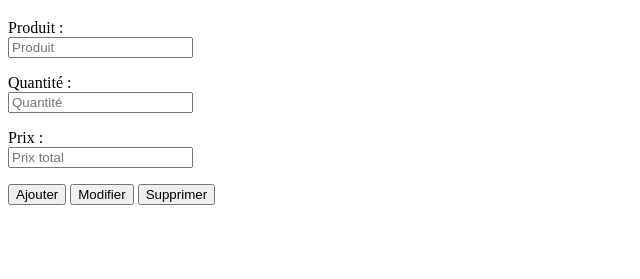
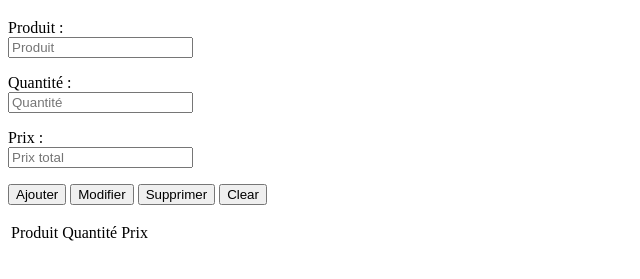
Before and after one commit to Boubacarkonate/exo_locaStorage, a plain HTML site: page index.html in a window 1280 px wide. Both pictures are taken after a click on the button "Ajouter". Shown: the part 61-340 px from the top of the page, without its empty margins (0-640 px from the left). Drawn offline with Linux system fonts and the light colour scheme.

Commit message:
function clear

```diff
--- a/index.html
+++ b/index.html
@@ -5,7 +5,7 @@
     <meta name="viewport" content="width=device-width, initial-scale=1.0">
     <title>Local Storage</title>
 </head>
-<body>
+<body onload="afficher()">
     <h1>Liste de courses</h1>
     <form action="" method="post">
         <p>
@@ -27,8 +27,12 @@
             <input type="button" value="Ajouter" onclick="ajouter()">
             <input type="button" value="Modifier" onclick="modifier()">
             <input type="button" value="Supprimer" onclick="supprimer()">
+            <input type="button" value="Clear" onclick="clear1()">
         </p>
     </form>
+    <table id="display">
+
+    </table>
 
     <script src="./index.js"></script>
 </body>
--- a/index.js
+++ b/index.js
@@ -1,21 +1,27 @@
 function ajouter(){
+    //récupération des valeurs contenues dans les inputs
     let produit = document.getElementById("prod").value
     let quantite = document.getElementById("qte").value
     let prix = document.getElementById("prix").value
     let pInfo = {"qte": quantite,                       //ce json correspondra à la value du localStorage & sessionStorage
                 "prix": prix};
-    console.log(pInfo);
-                        //key       //valeur
+    // console.log(pInfo);
+                        //key       //valeur       =>  localstorage
     localStorage.setItem(produit, JSON.stringify(pInfo))
     sessionStorage.setItem(prix,JSON.stringify(pInfo))
     sessionStorage.setItem(produit,JSON.stringify(pInfo))
 
+    //A l'ajout les inputs suivants seront vidés
     // document.getElementById("prod").value = ""
     // document.getElementById("qte").value  = ""
     // document.getElementById("prix").value = ""
 
+    afficher()
+
 }
 
+
+//pour modifier, je clique sur le bouton modifier, ensuite j'écris mes nouvelles données, puis je valide avec le bouton ajouter
 function modifier(){
     let produit = document.getElementById("prod").value
     let quantite = document.getElementById("qte").value
@@ -32,6 +38,7 @@ function modifier(){
     let prixModifie = JSON.parse(localStorage.getItem(prix))
     console.log(prixModifie);
 
+    afficher()
 
 }
 
@@ -46,4 +53,30 @@ function supprimer(){
     document.getElementById("qte").value = ""
     sessionStorage.removeItem(prix)
     document.getElementById("prix").value = ""
+
+    afficher()
 }
+
+function clear1(){                      //attention clear() est nom réservé =
+    localStorage.clear()
+
+    afficher()
+}
+
+
+function afficher(){
+    let cle_recuperer = ""      //récupération de la key du localstorage
+    let paires = "<tr> <td>Produit</td> <td>Quantité</td> <td>Prix</td> </tr>"
+
+    for (let cpt = 0; cpt < localStorage.length; cpt++) {
+        cle_recuperer = localStorage.key(cpt)
+        // console.log(cle);
+
+        let data = JSON.parse(localStorage.getItem(cle_recuperer))
+        // console.log(data);
+
+        paires += "<tr> <td>"+cle_recuperer+"</td> <td>"+data.qte+"</td> <td>"+data.prix+"</td> </tr>"
+    }
+
+    document.getElementById("display").innerHTML = paires
+}
```
